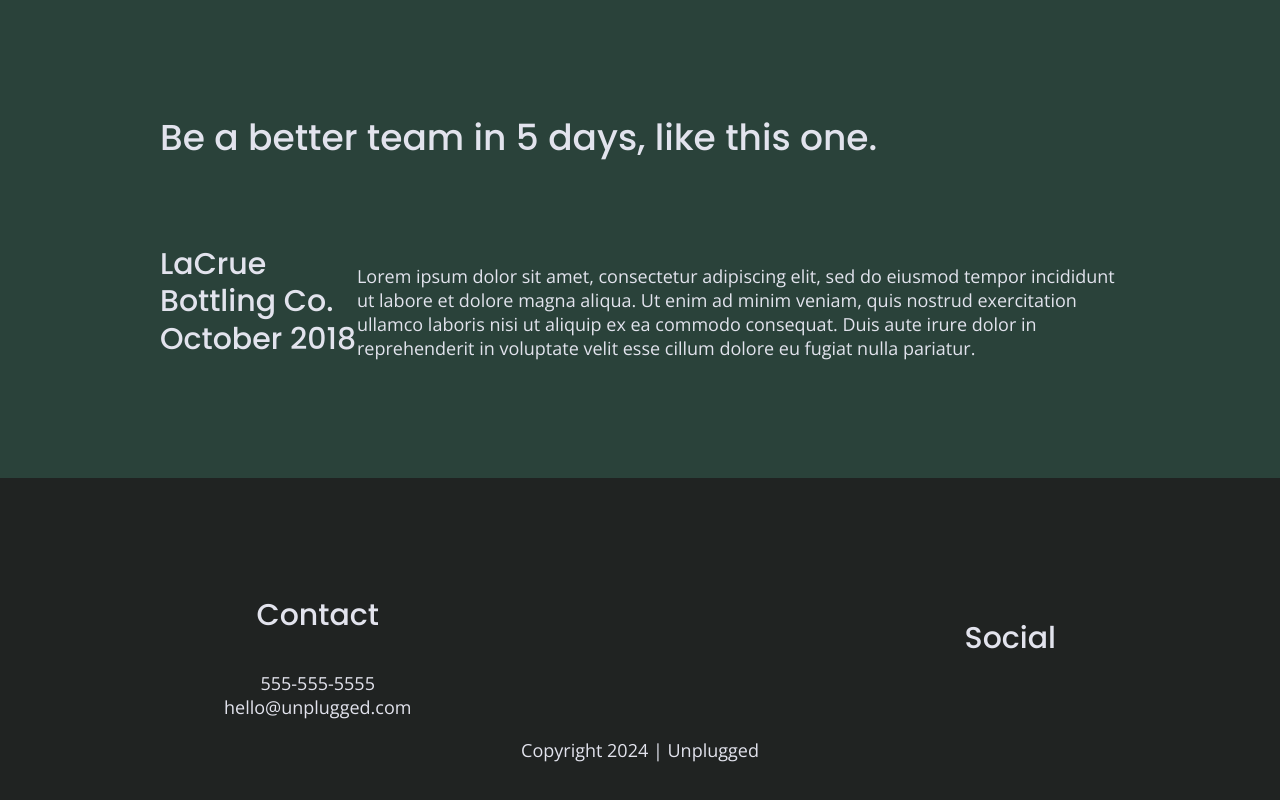
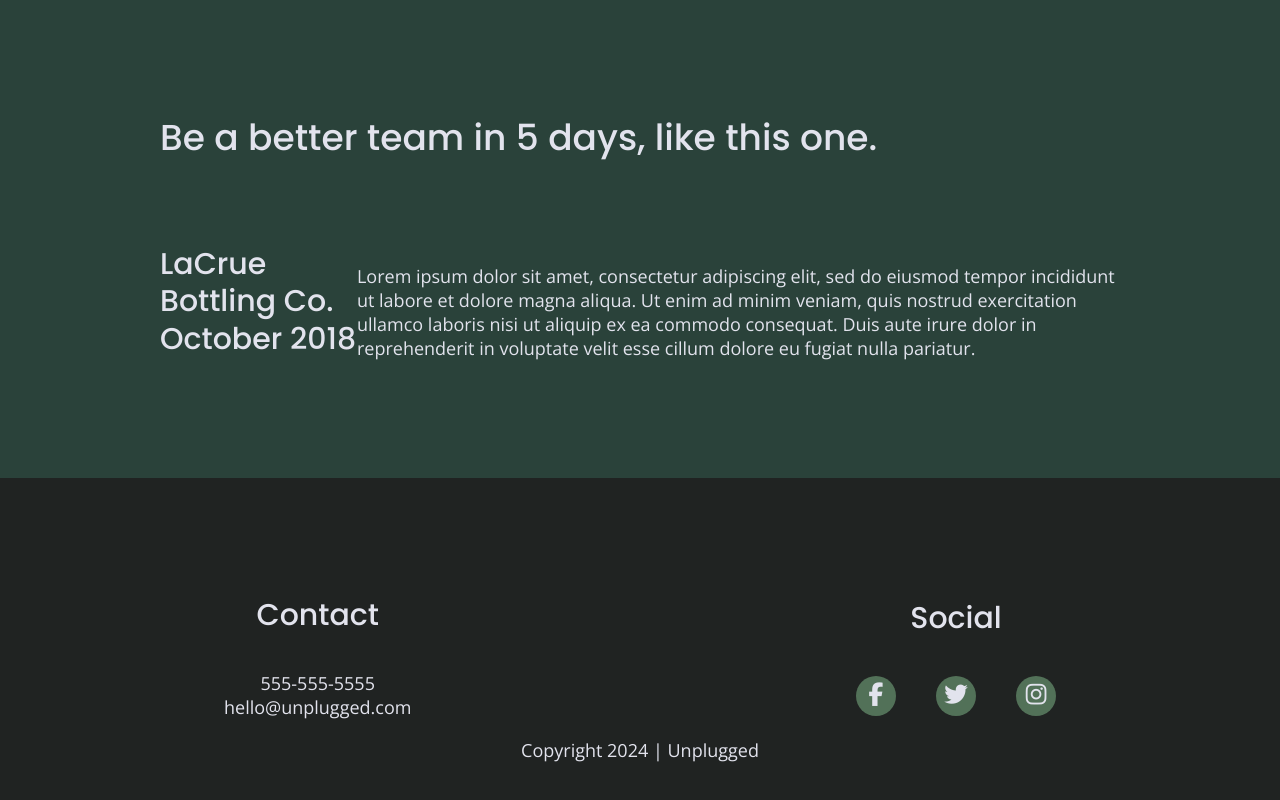
Before and after one commit to DClem742/Unplugged, a website built with Parcel: page index.html in a window 1280 px wide. Shown: the part 1710-2510 px from the top of the page. Built offline with nearby package versions, Linux system fonts and the light colour scheme.

Commit message:
added social icons to footer

```diff
--- a/css/main.css
+++ b/css/main.css
@@ -230,9 +230,17 @@
   }
 
   footer .social-icons p {
+    background-color: #527158;
+    border-radius: 50%;
+    width: 40px;
+    height: 40px;
     display: flex;
     justify-content: center;
     align-items: center;
+  }
+
+  footer .social-icons p i {
+    font-size: 1.3125em;
   }
 
   footer .copyright {
@@ -631,6 +639,11 @@
       line-height: 1.285;
     }
 
+    footer .social-icons {
+      width: 12.5em;
+      justify-content: space-between;
+    }
+
     footer .copyright {
       width: 100%;
     }
--- a/index.html
+++ b/index.html
@@ -141,7 +141,13 @@
           <h4>Social</h4>
           <div class="social-icons">
             <p>
-              <a href="#"></a>
+              <a href="https://www.facebook.com/Skillcrush/" target="_blank"><i class="fab fa-facebook-f"></i></a>
+            </p>
+            <p>
+              <a href="https://twitter.com/Skillcrush" target="_blank"><i class="fab fa-twitter"></i></a>
+            </p>
+            <p>
+              <a href="https://www.instagram.com/skillcrush/" target="_blank"><i class="fab fa-instagram"></i></a>
             </p>
           </div>
         </div>
```
